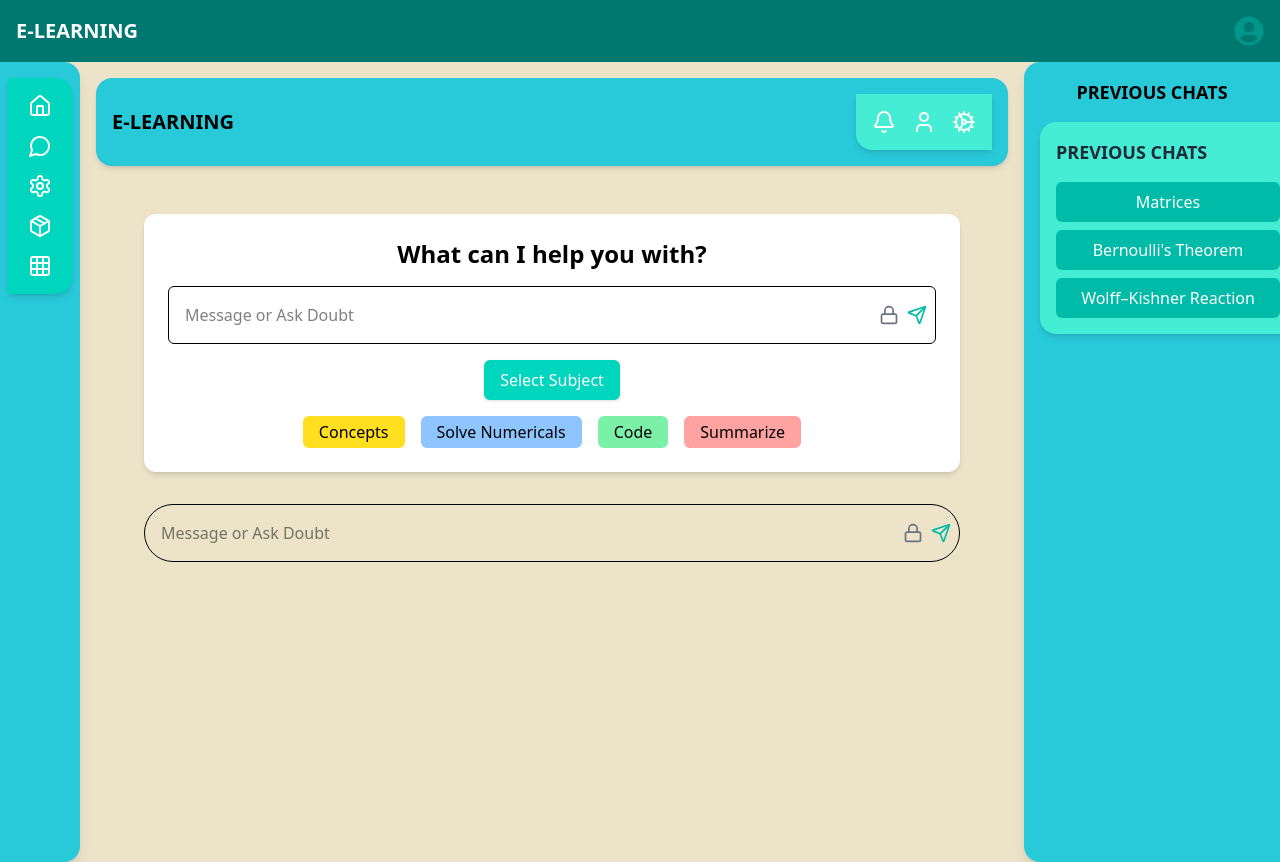
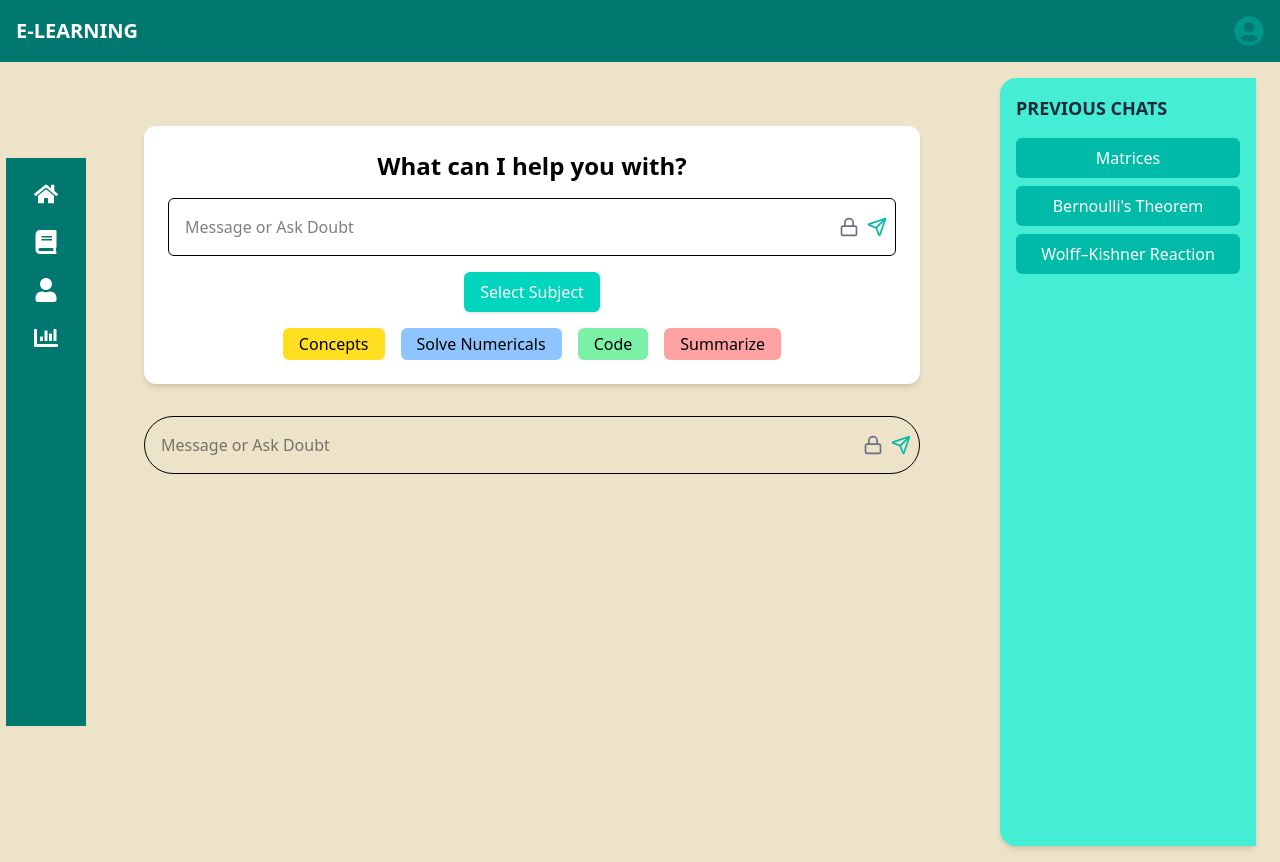
Before and after one commit to ayanfarooque/gdgsc-25, a React (Vite) app in the folder client/: page /chat-page in a window 1280 px wide. Built offline with nearby package versions, Linux system fonts and the light colour scheme.

Commit message:
updated chatpage

```diff
--- a/client/src/components/chatcompnent/PreviousChats.jsx
+++ b/client/src/components/chatcompnent/PreviousChats.jsx
@@ -4,7 +4,7 @@ const chats = ["Matrices", "Bernoulli's Theorem", "Wolff–Kishner Reaction"];
 
 const PreviousChats = () => {
   return (
-    <div className="w-64 bg-teal-300 p-4 rounded-l-2xl shadow-md">
+    <div className="w-64 h-full mr-10 bg-teal-300 p-4 rounded-l-2xl shadow-md">
       <h2 className="text-lg font-bold text-gray-800 mb-4">PREVIOUS CHATS</h2>
       <div className="flex flex-col gap-2">
         {chats.map((chat, index) => (
--- a/client/src/components/chatcompnent/Sidebar.jsx
+++ b/client/src/components/chatcompnent/Sidebar.jsx
@@ -5,7 +5,8 @@ const icons = [Home, MessageCircle, Settings, Package, Grid];
 
 const Sidebar = () => {
   return (
-    <div className="w-16 bg-teal-400 p-4 flex flex-col items-center gap-4 rounded-r-2xl shadow-md">
+    <div className="w-16 background: #31C4CA;
+ p-4 flex flex-col items-center gap-4 rounded-r-2xl shadow-md">
       {icons.map((Icon, index) => (
         <Icon key={index} className="w-6 h-6 text-white cursor-pointer hover:text-black" />
       ))}
--- a/client/src/pages/Chatpage.jsx
+++ b/client/src/pages/Chatpage.jsx
@@ -1,27 +1,18 @@
-import React from 'react';
-import Sidebar from '../components/chatcompnent/Sidebar';
-import PreviousChats from '../components/chatcompnent/PreviousChats';
-import Header from '../components/chatcompnent/Header';
-import ChatBox from '../components/chatcompnent/ChatBox';
+import React from "react";
+import Sidebar from "../components/StudentTestMarks/Sidebar";
+import PreviousChats from "../components/chatcompnent/PreviousChats";
+import ChatBox from "../components/chatcompnent/ChatBox";
 
 const ChatPage = () => {
   return (
     <div className="flex h-screen bg-[#ece3c9]">
       {/* Sidebar */}
-      <div className="w-20 bg-[#28c9d9] flex flex-col items-center py-4 shadow-lg rounded-r-2xl">
+      <div className="w-20 h-150 mt-20 pl-3  flex flex-col items-center py-4 ">
         <Sidebar />
       </div>
 
       {/* Main Chat Area */}
       <div className="flex-1 flex flex-col p-4">
-        {/* Header */}
-        <div className="bg-[#28c9d9] text-black p-4 flex justify-between items-center rounded-2xl shadow-md">
-          <h1 className="text-xl font-bold">E-LEARNING</h1>
-          <Header />
-        </div>
-
-
-
         {/* Chat Box */}
         <div className="flex justify-center items-center p-4">
           <ChatBox />
@@ -29,8 +20,8 @@ const ChatPage = () => {
       </div>
 
       {/* Previous Chats */}
-      <div className="w-64 bg-[#28c9d9] p-4 rounded-l-2xl shadow-lg">
-        <h2 className="text-lg font-bold text-center mb-4">PREVIOUS CHATS</h2>
+      <div className="w-64 mr-10 background: #31C4CA;
+ p-4 rounded-l-2xl ">
         <PreviousChats />
       </div>
     </div>
```
